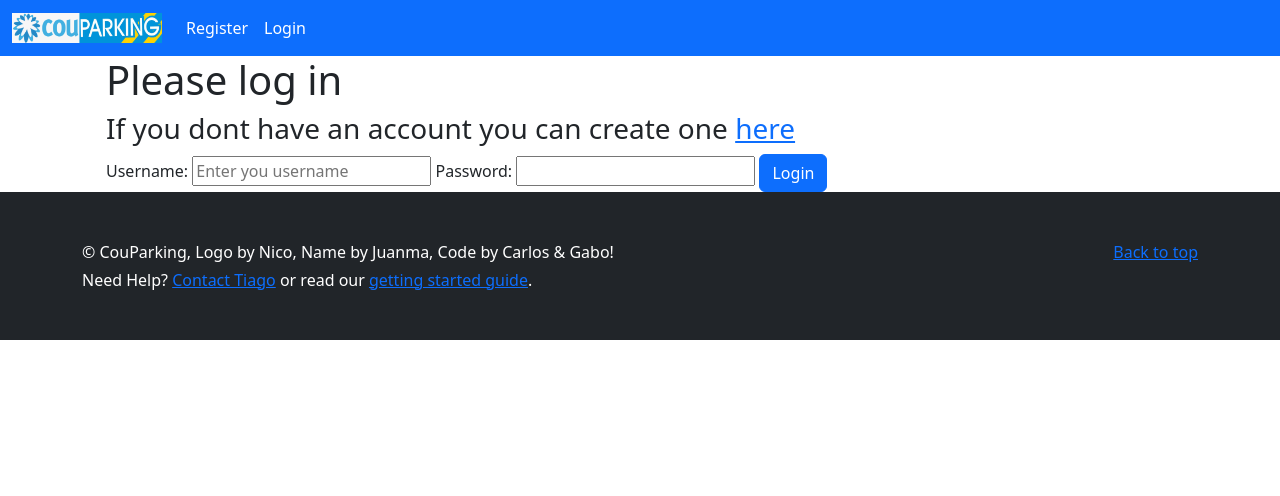
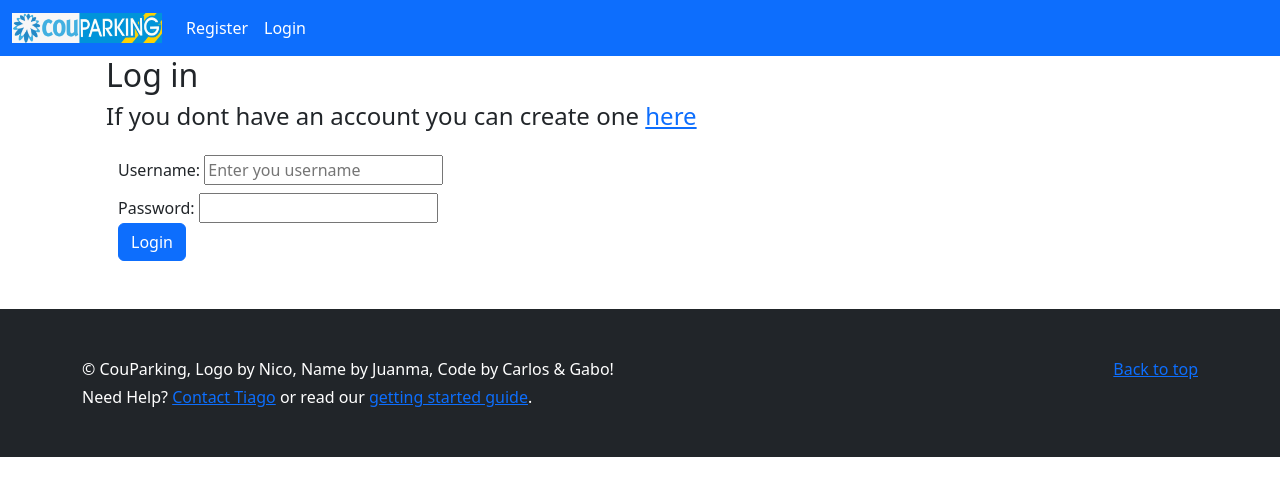
Before and after one commit to gabo963/Couparking, a Django app: page /coupark/user_login/ in a window 1280 px wide. Shown: the part 1-497 px from the top of the page. Run offline with Django 4.2, Linux system fonts and the light colour scheme.

Commit message:
Fixed Login

```diff
--- a/templates/coupark/login.html
+++ b/templates/coupark/login.html
@@ -5,21 +5,30 @@
   <div class="container">
     <div class="jumbotron">
       <div class="container">
-        <h1>Please log in</h1>
-        <h3>If you dont have an account you can create one <a href="{% url 'coupark:register' %}">here</a></h4>
+        <h2>Log in</h2>
+        <h4>If you dont have an account you can create one <a href="{% url 'coupark:register' %}">here</a></h4>
 
+        <div class="row mb-3"></div>
+
+        <div class="container">
           <form action="{% url 'coupark:user_login' %}" method="POST" >
 
             {% csrf_token %}
+            <div>
               <label for="username">Username:</label>
               <input type="text" name="username" placeholder="Enter you username">
-
+            </div>
+            <div class="row mb-2"></div>
+            <div>
               <label for="password">Password:</label>
               <input type="password" name="password">
+            </div>
 
             <input class="btn btn-primary" type="submit" value="Login">
 
           </form>
+          <div class="row mb-5"></div>
+        </div>
       </div>
     </div>
   </div>
```
Also changed, not shown: db.sqlite3. Lines whose indentation alone changed are shown as unchanged.
